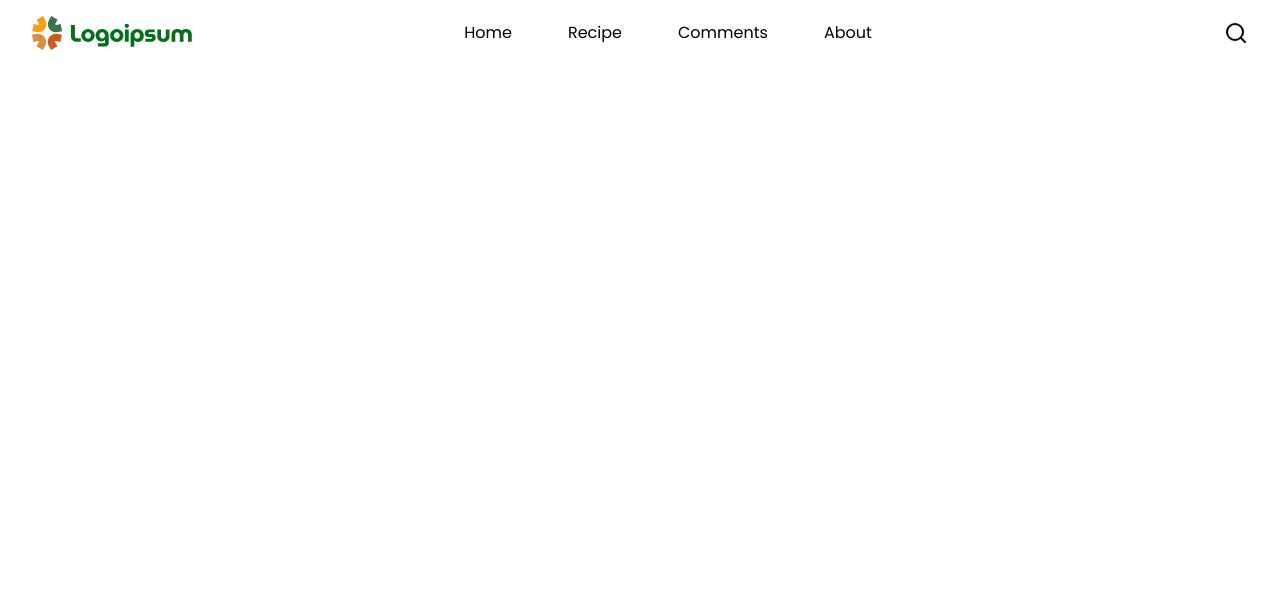
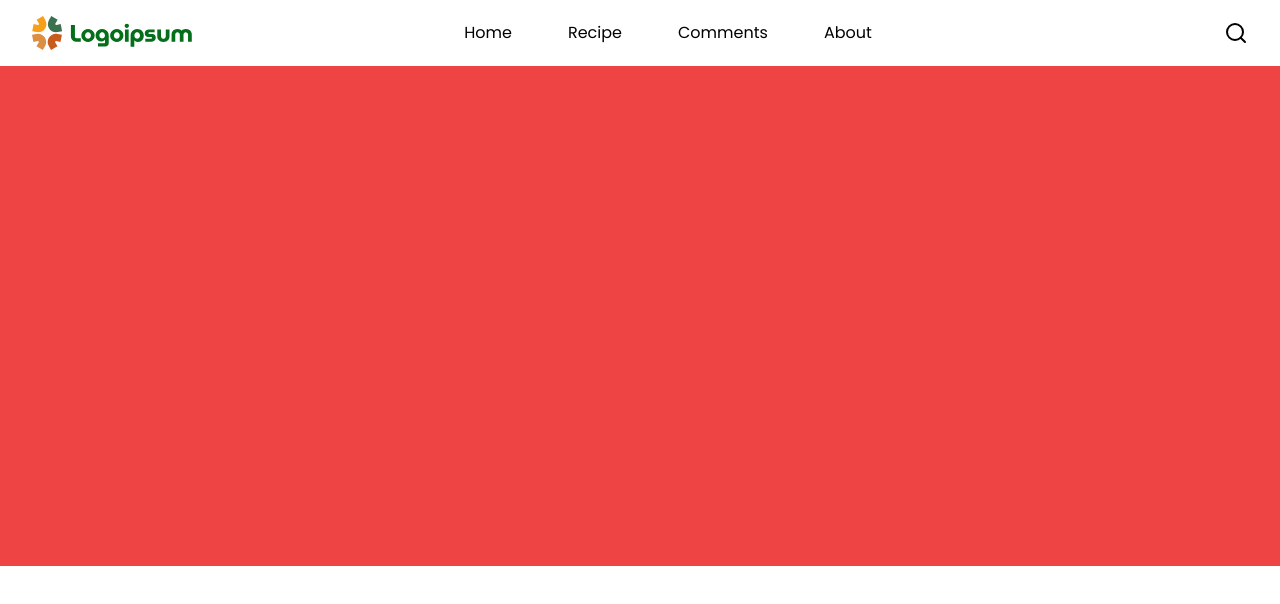
Before and after one commit to MathHenr/Flavors-Archive, a React app: page / in a window 1280 px wide. Shown: the top 604 px of the page. Built offline with nearby package versions, Linux system fonts and the light colour scheme; the HTML template or start-up script is replaced by a standard one.

Commit message:
Criando o equeleto do primeiro banner.

```diff
--- a/src/app.tsx
+++ b/src/app.tsx
@@ -5,6 +5,14 @@ export function App() {
   return (
     <>
       <Navigation />
+
+      {/* Primeiro banner do site */}
+      <section
+        className="max-w-screen-2xl mx-auto min-h-[500px] bg-red-500"
+      >
+
+      </section>
+
     </>
   )
 }
```
